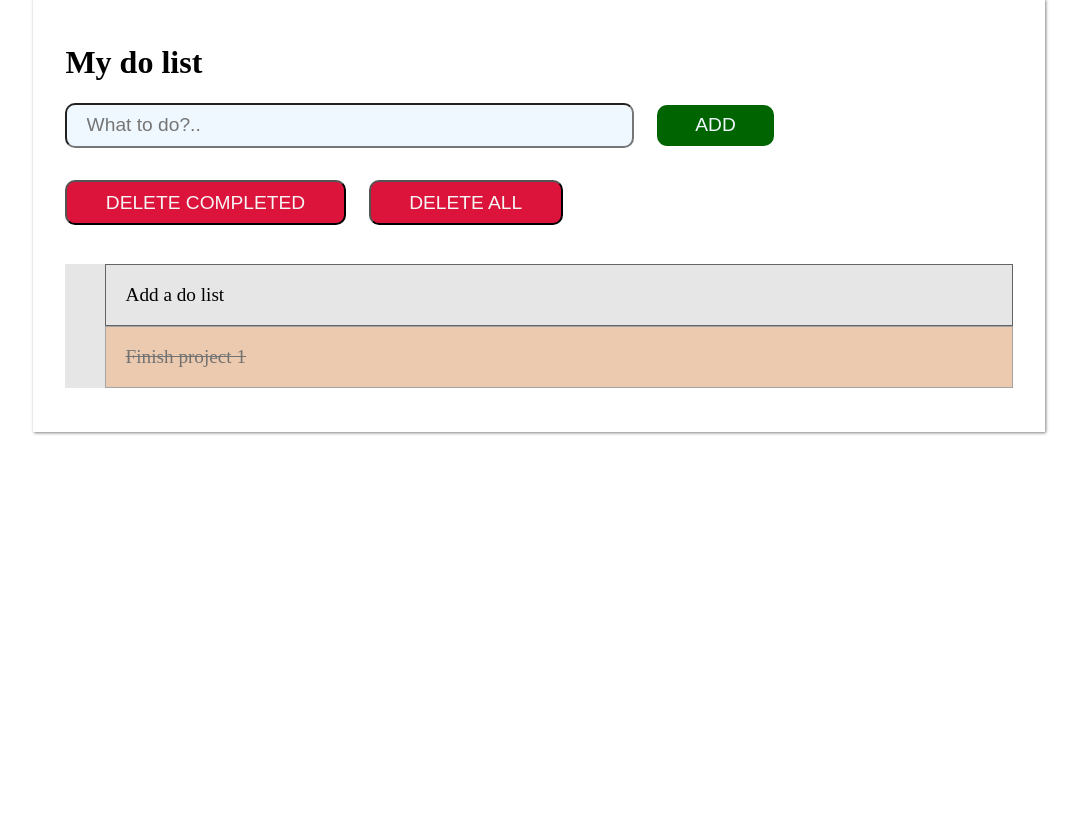
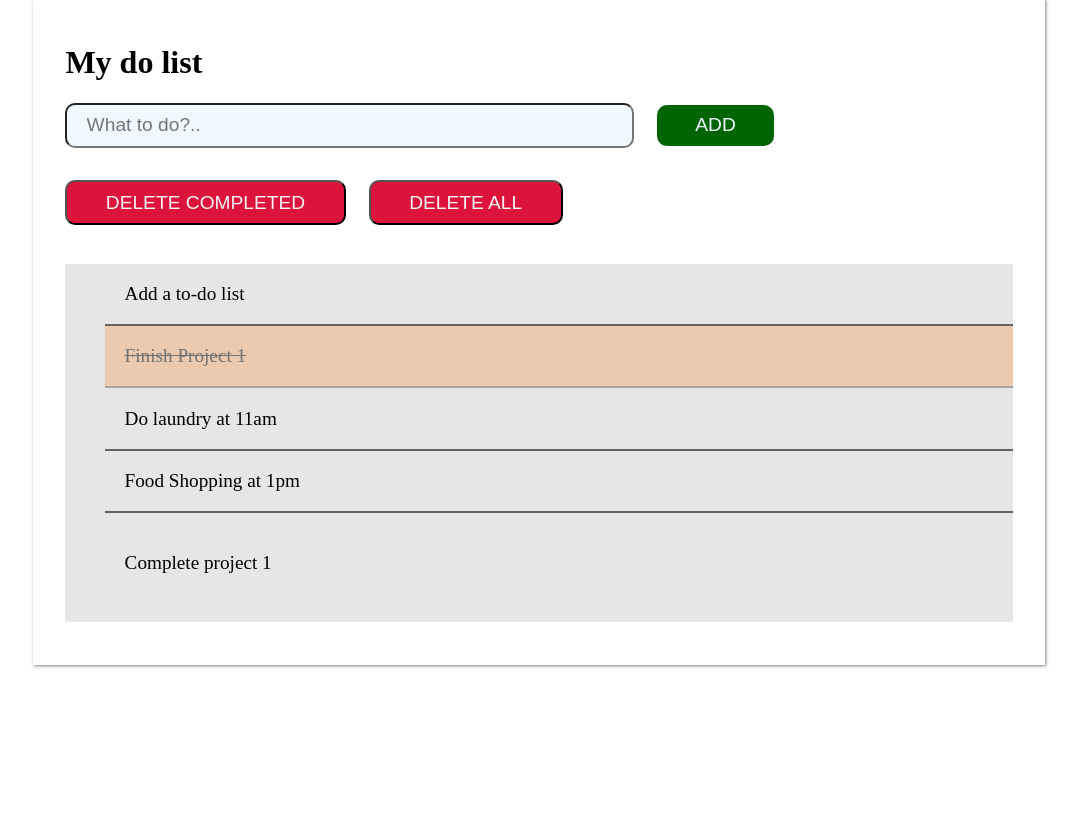
Before and after one commit to shorjin/todo_list, a Django app: page / in a window 1280 px wide. Shown: the part 161-986 px from the top of the page, without its empty margins (101-1180 px from the left). Before the commit the page ends 596 px from the top, so only its background shows below. Run offline with Django 4.2, Linux system fonts and the light colour scheme; data comes from the database, SQL or seed files in the repository; both versions use the stored data as it was after the commit.

Commit message:
second commit

```diff
--- a/dolist/static/dolist/style.css
+++ b/dolist/static/dolist/style.css
@@ -57,11 +57,12 @@
     font-size: 1.2em;
     list-style: none;
     background-color: rgb(230,230,230);
+    padding-bottom: 3rem;
 }
 
 .list_item{
     padding: 1em;
-    border:solid 1px rgb(100,100,100)
+    border-bottom:solid 2px rgb(100,100,100)
 
 }
 
@@ -69,4 +70,10 @@
     background-color: rgba(250,120,10,0.5);
     opacity: 0.5;
     text-decoration: line-through;
+
 }
+
+.fully_completed{
+    margin-top: 2em;
+    margin-left: 1em;
+}
--- a/dolist/templates/dolist/index.html
+++ b/dolist/templates/dolist/index.html
@@ -23,8 +23,18 @@
 
         <!-- LIST DISPLAY -->
         <ul class="list_do">
-            <li class="list_item">Add a do list</li>
-            <li class="list_item completed">Finish project 1</li>
+            <li class="list_item">Add a to-do list</li>
+            <li class="list_item completed">Finish Project 1</li>
+            {% for i in todo_items %}
+            {% if i.completed %}
+            <li class="list_item completed">{{ i.text }}</li>
+            {% else %}
+            <li class="list_item">{{ i.text }}</li>
+            {% endif %}
+        {% endfor %}
+
+
+            <li class="fully_completed">Complete project 1 </li>
         </ul>
 
 
--- a/dolist/views.py
+++ b/dolist/views.py
@@ -1,5 +1,8 @@
 from django.shortcuts import render
+from .models import Todolist
 
 # Create your views here.
 def index(request):
-    return render(request,"dolist/index.html")
+    todo_items=Todolist.objects.order_by('id')
+    context={'todo_items':todo_items}
+    return render(request,"dolist/index.html",context)
```
Also changed, not shown: db.sqlite3.
